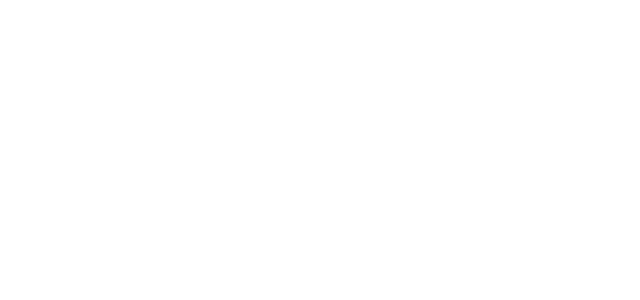
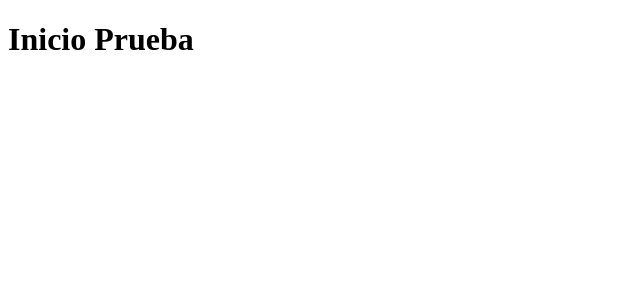
Before and after one commit to HVGamerYT7/Proyecto-Ing-Web, a React (Vite) app: page /inicioPrueba in a window 1280 px wide. Before the commit this address had no page. Shown: the top 300 px of the page, without its empty margins (0-640 px from the left). Built offline with nearby package versions, Linux system fonts and the light colour scheme.

Commit message:
InicioPrueba

```diff
--- a/src/App.jsx
+++ b/src/App.jsx
@@ -10,6 +10,7 @@
 import Perfil from './vistas/perfil'
 import Registrarse from './vistas/registrarse'
 import ListaDeseados from './vistas/listaDeseados'
+import InicioPrueba from './vistas/vistaPruebaInicio'
 
 function App() {
 
@@ -19,6 +20,7 @@
         <Routes>
           <Route path="/">
             <Route index element={<Inicio></Inicio>}></Route>
+            <Route path='inicioPrueba' element={<InicioPrueba></InicioPrueba>}></Route>
             <Route path='productos' element={<Productos></Productos>}></Route>
             <Route path='carrito' element={<CarritoCompra></CarritoCompra>}></Route>
             <Route path='pago' element={<Pago></Pago>}></Route>
--- /dev/null
+++ b/src/estilos/inicioPrueba.scss
@@ -0,0 +1,7 @@
+
+
+.listaProductos{
+    width: 100%;
+    min-height: 100vh;
+    background-color: $calypso-200;
+}
--- a/src/modelos/producto.jsx
+++ b/src/modelos/producto.jsx
@@ -1,4 +1,5 @@
-class Producto{
+class Producto{ //ID
+    id = '';
     nombre = '';
     imagen = ''; //Como vamos a representar la imagen el archivo se va a representar con un archivo jpg o png
     resenia = ''; //Cambiar la ñ
--- /dev/null
+++ b/src/vistas/vistaPruebaInicio.jsx
@@ -0,0 +1,9 @@
+function InicioPrueba() {
+    return (
+        <div className="listaProductos">
+            <h1>Inicio Prueba</h1>
+        </div>
+    );
+}
+
+export default InicioPrueba;
```
